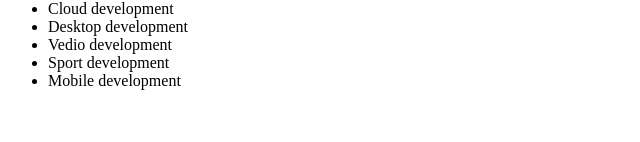
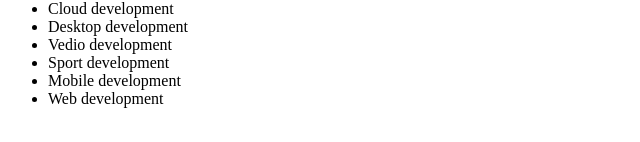
Before and after one commit to acciojob/development-paths-ViswajitReddy, a website: page main.html in a window 1280 px wide. Shown: the part 434-576 px from the top of the page, without its empty margins (0-640 px from the left). Drawn offline with Linux system fonts and the light colour scheme.

Commit message:
created a submission

```diff
--- a/main.html
+++ b/main.html
@@ -9,14 +9,18 @@
 <body>
 	<!-- the entire body must be written by student -->
 	<h1>Welcome to Accio Jobs!</h1>
+
 	<img src ="https://images.unsplash.com/photo-1505028106030-e07ea1bd80c3?crop=entropy&cs=tinysrgb&fit=max&fm=jpg&ixid=MnwxMTc3M3wwfDF8c2VhcmNofDR8fHNvZnR3YXJlJTIwZGV2ZWxvcG1lbnQlMjBjYXJlZXIlMjBwYXRofGVufDB8fHx8MTY3MjMwNDEyNg&ixlib=rb-4.0.3&q=80&w=2000" alt ="Accio jobs image" height="300px">
+
 	<p>5 software program developer profession paths</p>
+
 	<ul>
 		<li>Cloud development</li>
 		<li>Desktop development</li>
 		<li>Vedio development</li>
 		<li>Sport development</li>
 		<li>Mobile development</li>
+		<li>Web development</li>
 	</ul>
     <script type="text/javascript" src="./script.js">
 </script>
```
